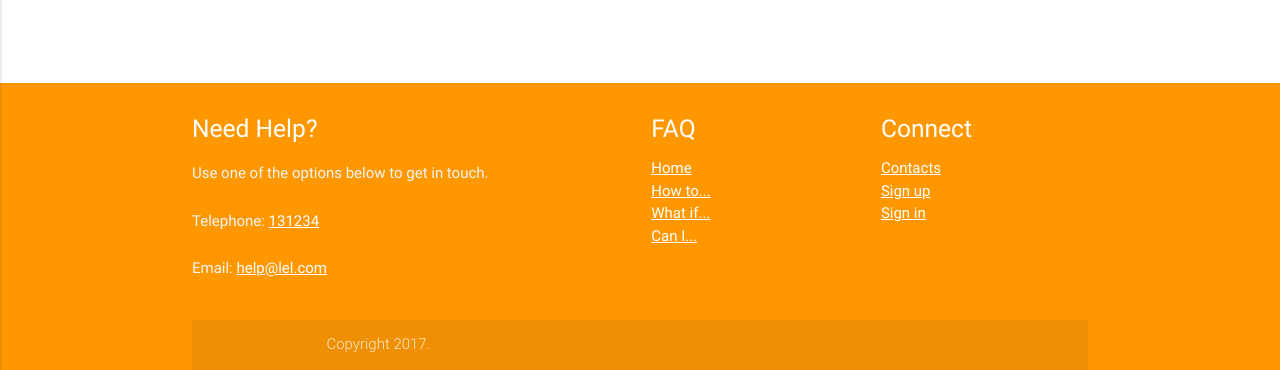
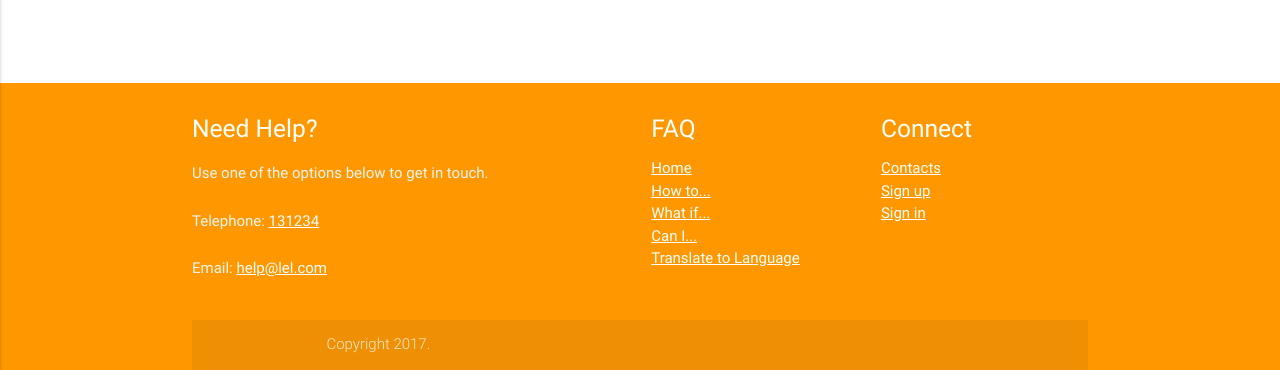
Before and after one commit to jabelone/ifb299, a Django app: page /cani/ in a window 1280 px wide. Shown: the part 466-836 px from the top of the page. Run offline with Django 3.2, Linux system fonts and the light colour scheme; some libraries are stand-ins or nearby versions.

Commit message:
Added translation functionality

```diff
--- a/ifb299_production/production/templates/production/base.html
+++ b/ifb299_production/production/templates/production/base.html
@@ -82,6 +82,7 @@
             <li><a class="white-text" href="{% url 'howto' %}">How to...</a></li>
             <li><a class="white-text" href="{% url 'whatif' %}">What if...</a></li>
             <li><a class="white-text" href="{% url 'cani' %}">Can I...</a></li>
+            <li><a class="white-text" href="https://translate.google.com/translate?sl=auto&tl=zh-CN&js=y&prev=_t&hl=en&ie=UTF-8&u=http%3A%2F%2Fifb299.jaimyn.com.au%2F&edit-text=">Translate to Language</a></li>
           </ul>
         </div>
          <div class="col l3 s12">
```
